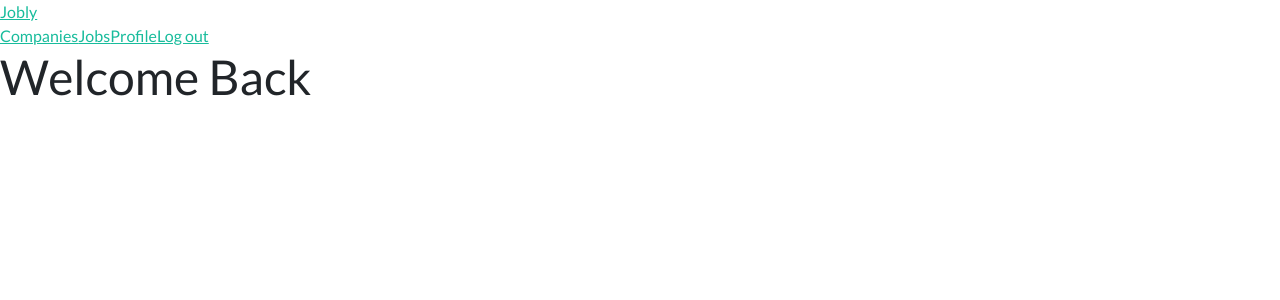
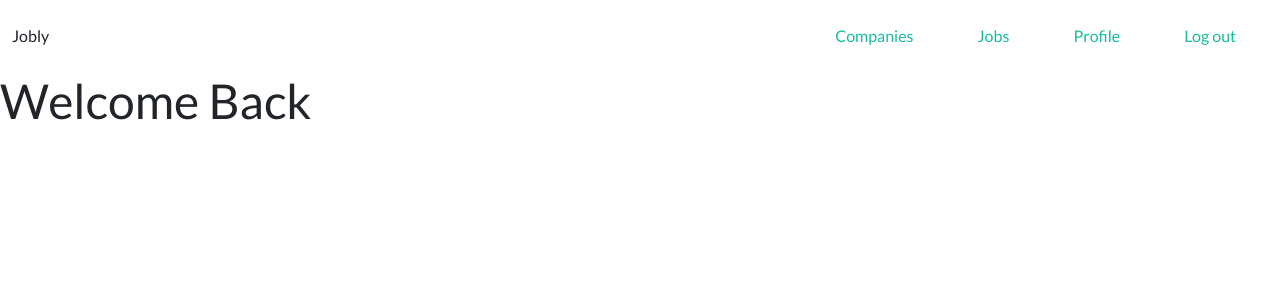
Before and after one commit to mayplesap/react-jobly, a React (Create React App) app: page / in a window 1280 px wide. Shown: the top 300 px of the page. Built offline with nearby package versions, Linux system fonts and the light colour scheme; no server answers.

Commit message:
finally navbar alignd properly

```diff
--- a/src/CompanyList.js
+++ b/src/CompanyList.js
@@ -15,7 +15,7 @@ function CompanyList({ companies }){
     <Link
       key={company.handle}
       to={`/companies/${company.handle}`}
-      className="text-decoration-none">
+      className="text-decoration-none text-reset">
     <CompanyCard
       company={company} />
     </Link>)
--- a/src/Navbar.js
+++ b/src/Navbar.js
@@ -18,26 +18,36 @@ import { NavLink } from "react-router-dom";
  */
 function Navbar({ isUser }) {
   return (
-    <nav className="Navbar">
-      <NavLink exact to="/">
+    <nav className="navbar navbar-expand">
+    <div className="container-fluid">
+      <NavLink className="nav-link" exact to="/">
         Jobly
       </NavLink>
       {(isUser) ?
         (
-          <div>
-            <NavLink exact to="/companies">
+
+          <ul className="nav navabar-nav">
+            <li>
+            <NavLink className="nav-item nav-link" exact to="/companies">
               Companies
             </NavLink>
-            <NavLink exact to="/jobs">
+            </li>
+            <li>
+            <NavLink className="nav-item nav-link" exact to="/jobs">
               Jobs
             </NavLink>
-            <NavLink exact to="/profile">
+            </li>
+            <li>
+            <NavLink  className="nav-item nav-link" exact to="/profile">
               Profile
             </NavLink>
-            <NavLink exact to="logout">
+            </li>
+            <li>
+            <NavLink className="nav-item nav-link" exact to="logout">
               Log out
             </NavLink>
-          </div>
+            </li>
+          </ul>
         )
         : (
           <div>
@@ -50,6 +60,7 @@ function Navbar({ isUser }) {
           </div>
         )
       }
+      </div>
     </nav>
   )
 }
```
Also changed, not shown: 1 other file (tests, documents, lock files or other folders).
